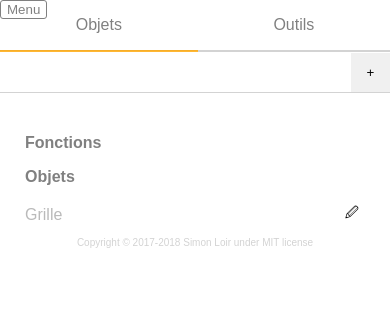
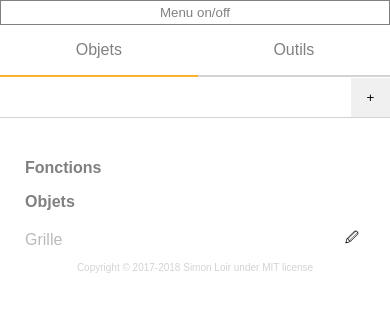
Before and after one commit to SimonLoir/Math-traceur-de-fonction, a PHP site: page /public/drawer.html in a window 390 px wide. Shown: the top 312 px of the page. Run offline with PHP 8.4, Linux system fonts and the light colour scheme.

Commit message:
mobile menu

```diff
--- a/public/drawer.html
+++ b/public/drawer.html
@@ -46,7 +46,7 @@
         </canvas>
     </div>
     <button id="menu">
-        Menu
+        Menu on/off
     </button>
     <script src="../dist/drawer.bundle.js"></script>
 </body>
--- a/src/scss/drawer.scss
+++ b/src/scss/drawer.scss
@@ -11,10 +11,11 @@ $borders_color:lightgray;
     top: 0;
     left: 0;
     border:1px solid gray;
-    border-radius: 3px;
     color:gray;
     background:white;
     display: none;
+    height: 25px;
+    width: 100%;
     @media (max-width: 600px){
         display:block;
     }
@@ -33,6 +34,7 @@ $borders_color:lightgray;
         display: none;
     }
     @media (max-width: 600px){
+        top: 25px;
         width: 100%;
     }
     & .tab_manager {
@@ -132,6 +134,7 @@ $borders_color:lightgray;
     right: 0;
     @media (max-width: 600px){
         width: 100%;
+        top: 25px;
     }
     & canvas{
         background:rgb(250,250,250);
```
Also changed, not shown: src/drawer.ts (+12 -0 lines), dist/drawer.bundle.js, dist/home.bundle.js, dist/parser.bundle.js.
